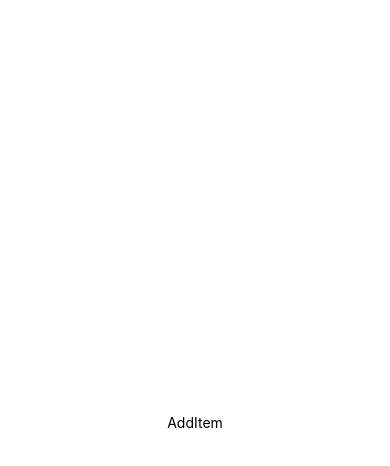
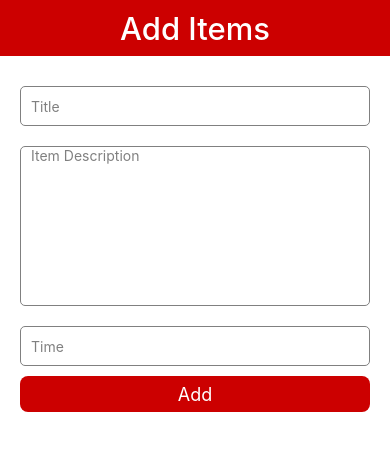
Before and after one commit to cherucole/Simple-Todo-App, a React Native app: screen / in a window 390 px wide. Shown: the top 466 px of the page. Built offline with nearby package versions, Linux system fonts and the light colour scheme.

Commit message:
add item layout done

```diff
--- /dev/null
+++ b/src/components/Colors.js
@@ -0,0 +1,8 @@
+export default {
+  primary: '#cc0000',
+  background: '#297CFB',
+  accent: '#03A9F4',
+  heading: '',
+  textTitle: '',
+  pinkShade: '#fc454e',
+};
--- /dev/null
+++ b/src/components/StatusBarHeader.js
@@ -0,0 +1,43 @@
+import React from 'react';
+import {View, Text, StatusBar, StyleSheet, Platform} from 'react-native';
+import Colors from './Colors';
+const STATUSBAR_HEIGHT = Platform.OS === 'ios' ? 30 : StatusBar.currentHeight;
+const APPBAR_HEIGHT = Platform.OS === 'ios' ? 44 : 56;
+
+const MyStatusBar = ({backgroundColor, ...props}) => (
+  <View style={[styles.statusBar, {backgroundColor}]}>
+    <StatusBar translucent backgroundColor={backgroundColor} {...props} />
+  </View>
+);
+
+const StatusBarHeader = props => {
+  return (
+    <View>
+      <MyStatusBar backgroundColor={Colors.primary} barStyle="light-content" />
+      <View style={styles.appBar}>
+        <Text style={styles.headerText}>{props.name}</Text>
+      </View>
+    </View>
+  );
+};
+
+const styles = StyleSheet.create({
+  headerText: {
+    fontSize: 31,
+    color: '#fff',
+    fontWeight: '500',
+    // fontFamily: 'Quick-Regular',
+  },
+
+  statusBar: {
+    height: STATUSBAR_HEIGHT,
+  },
+  appBar: {
+    backgroundColor: Colors.primary, //bar just below status bar
+    height: APPBAR_HEIGHT,
+    justifyContent: 'center',
+    alignItems: 'center',
+  },
+});
+
+export default StatusBarHeader;
--- a/src/screens/AddItem.js
+++ b/src/screens/AddItem.js
@@ -1,17 +1,90 @@
-import React from 'react';
-import {View, Text, StyleSheet} from 'react-native';
+import React, {useState, useEffect} from 'react';
+import {
+  View,
+  Text,
+  StyleSheet,
+  TextInput,
+  KeyboardAvoidingView,
+  Button,
+  TouchableHighlight,
+} from 'react-native';
+import StatusBarHeader from '../components/StatusBarHeader';
+import Colors from '../components/Colors';
 
-const AddItem = props => (
-  <View style={styles.container}>
-    <Text>AddItem</Text>
-  </View>
-);
+const AddItem = props => {
+  const [title, setTitle] = useState('');
+  const [description, setDescription] = useState('');
+  const [time, setTime] = useState('');
+  const onSubmitHandler = () => {};
+  return (
+    <View style={styles.mainContainer}>
+      <StatusBarHeader name="Add Items" />
+      <View style={styles.container}>
+        <TextInput
+          style={styles.input}
+          placeholder="Title"
+          placeholderTextColor="grey"
+          autoCapitalize="none"
+          onChangeText={text => setTitle(text)}
+          value={title}
+        />
+        <TextInput
+          style={{...styles.input, ...{height: 160}}}
+          placeholder="Item Description"
+          placeholderTextColor="grey"
+          autoCapitalize="none"
+          onChangeText={text => setDescription(text)}
+          value={description}
+          multiline={true}
+        />
+        <TextInput
+          style={styles.input}
+          placeholder="Time"
+          placeholderTextColor="grey"
+          autoCapitalize="none"
+          onChangeText={text => setTime(text)}
+          value={time}
+        />
+        <TouchableHighlight
+          style={styles.button}
+          onPress={onSubmitHandler}
+          underlayColor="#99d9f4">
+          <Text style={styles.buttonText}>Add</Text>
+        </TouchableHighlight>
+      </View>
+    </View>
+  );
+};
 export default AddItem;
 
 const styles = StyleSheet.create({
+  mainContainer: {
+    flex: 1,
+  },
   container: {
-    flex: 1,
-    alignItems: 'center',
+    justifyContent: 'center',
+    padding: 20,
+    backgroundColor: '#ffffff',
+  },
+  input: {
+    height: 40,
+    borderColor: 'gray',
+    borderWidth: 1,
+    marginVertical: 10,
+    paddingLeft: 10,
+    borderRadius: 5,
+  },
+  button: {
+    height: 36,
+    backgroundColor: Colors.primary,
+    borderRadius: 8,
+    marginBottom: 10,
+    alignSelf: 'stretch',
     justifyContent: 'center',
   },
+  buttonText: {
+    fontSize: 18,
+    color: 'white',
+    alignSelf: 'center',
+  },
 });
```
